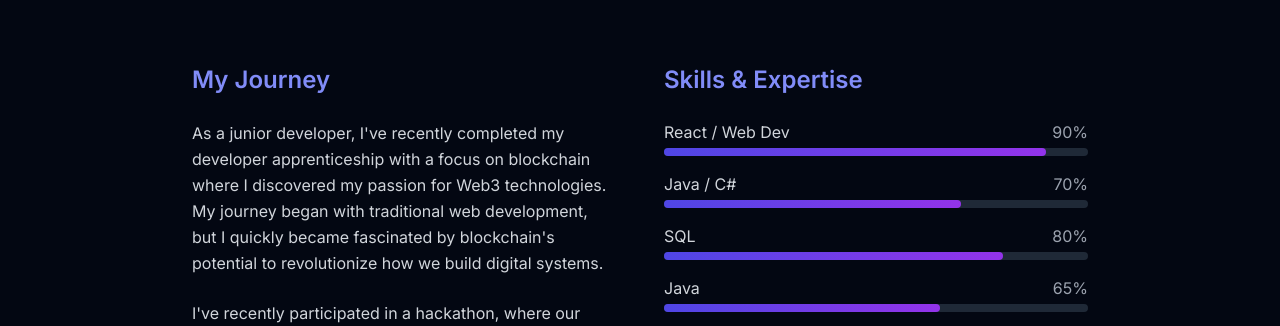
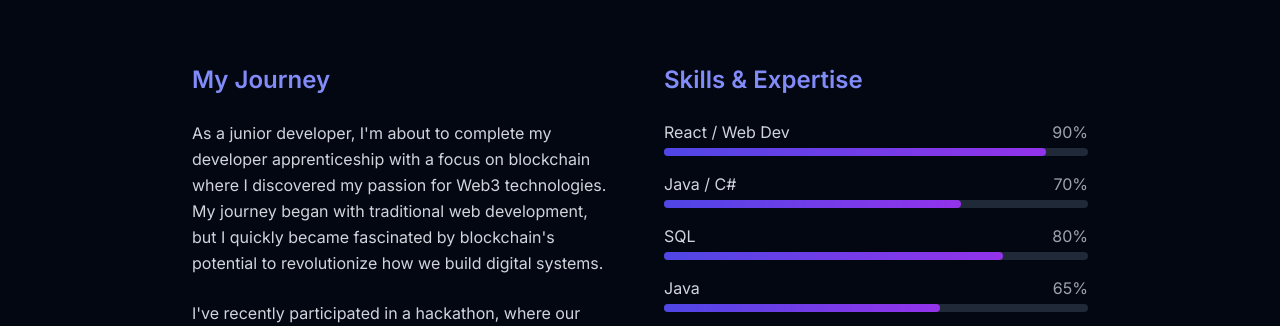
Before and after one commit to matteogisler/about-me, a React (Vite) app: page / in a window 1280 px wide. Shown: the part 940-1266 px from the top of the page. Built offline with nearby package versions, Linux system fonts and the light colour scheme.

Commit message:
Edited text

```diff
--- a/src/components/About.tsx
+++ b/src/components/About.tsx
@@ -100,7 +100,7 @@ const About: React.FC = () => {
             <motion.div variants={itemVariants}>
               <h3 className="text-2xl font-semibold mb-6 text-indigo-400">My Journey</h3>
               <p className="text-gray-300 leading-relaxed mb-6">
-                As a junior developer, I've recently completed my developer apprenticeship with a focus
+                As a junior developer, I'm about to complete my developer apprenticeship with a focus
                 on blockchain where I discovered my passion for Web3 technologies. My journey began
                 with traditional web development, but I quickly became fascinated by blockchain's
                 potential to revolutionize how we build digital systems.
```
